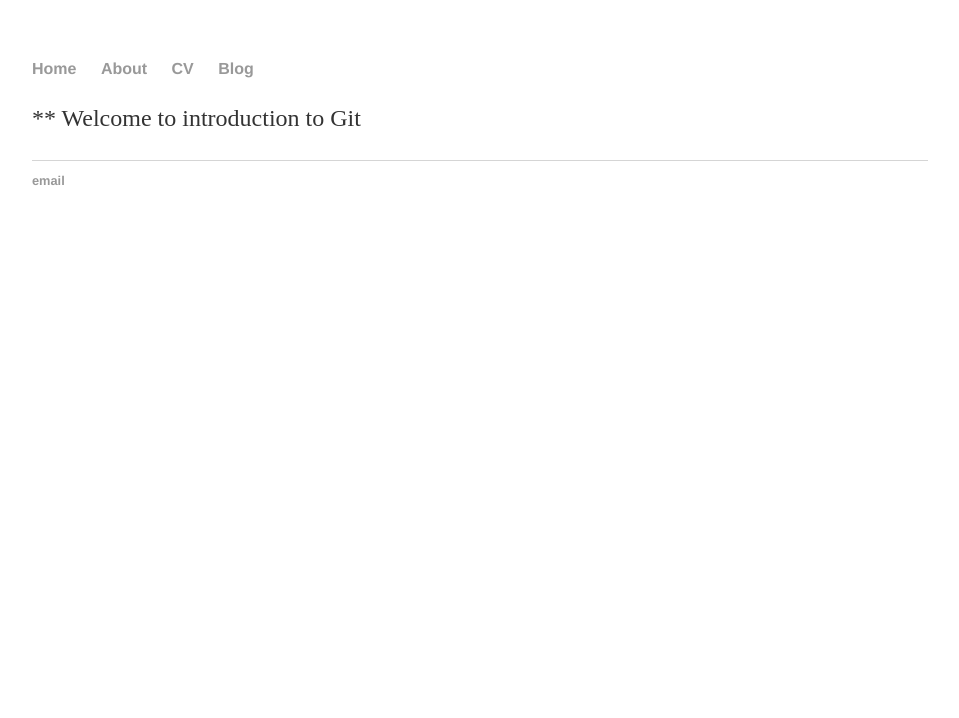
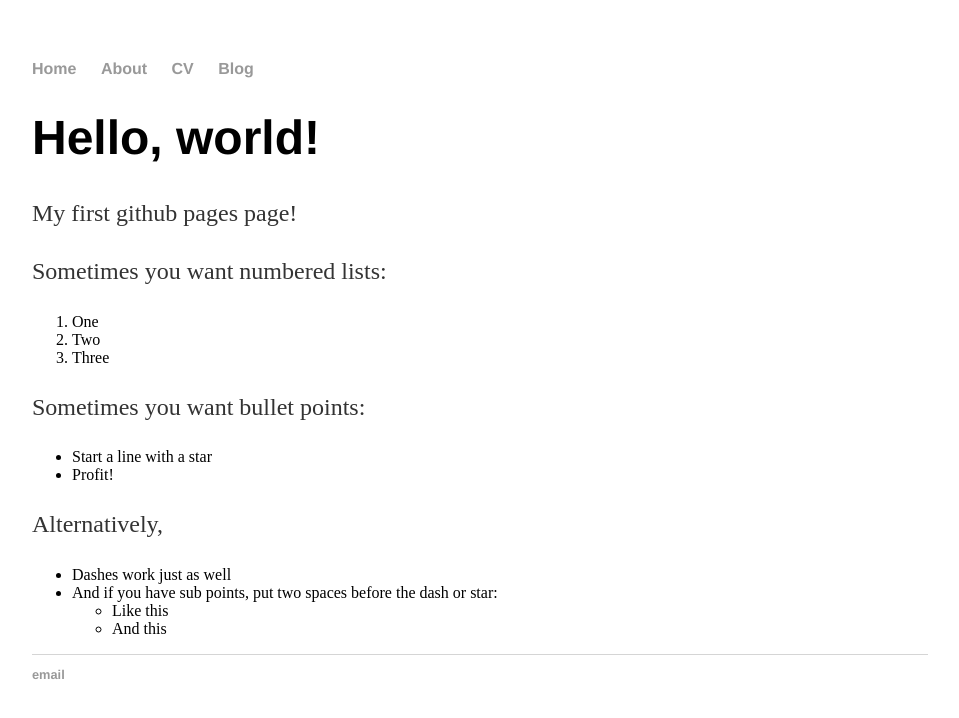
Before and after one commit to Mike-Ser/intro-to-git, a Jekyll site: the page built from index.md, in a window 1280 px wide. Shown: the top 718 px of the page, without its empty margins (160-1119 px from the left). Built offline with Jekyll 4.4.1, drawn with Linux system fonts in a browser that asks for light colours; our own code applies the rules of GitHub Pages for plain Markdown files.

Commit message:
add other index.md file

```diff
--- a/index.md
+++ b/index.md
@@ -1 +1,21 @@
-** Welcome to introduction to Git
+# Hello, world!
+
+My first github pages page!
+
+Sometimes you want numbered lists:
+
+1. One
+2. Two
+3. Three
+
+Sometimes you want bullet points:
+
+* Start a line with a star
+* Profit!
+
+Alternatively,
+
+- Dashes work just as well
+- And if you have sub points, put two spaces before the dash or star:
+  - Like this
+  - And this
```
